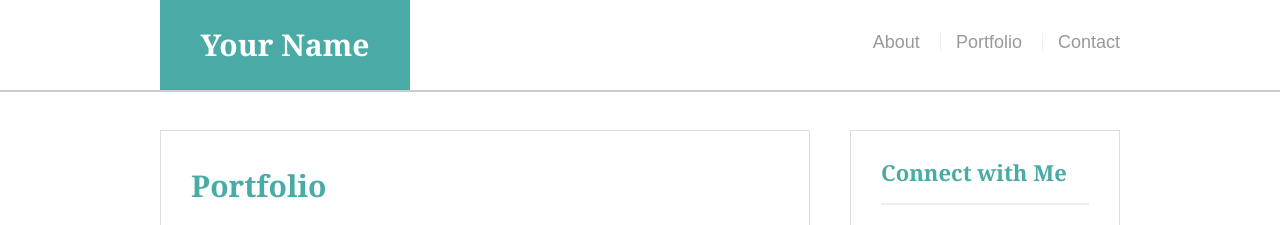
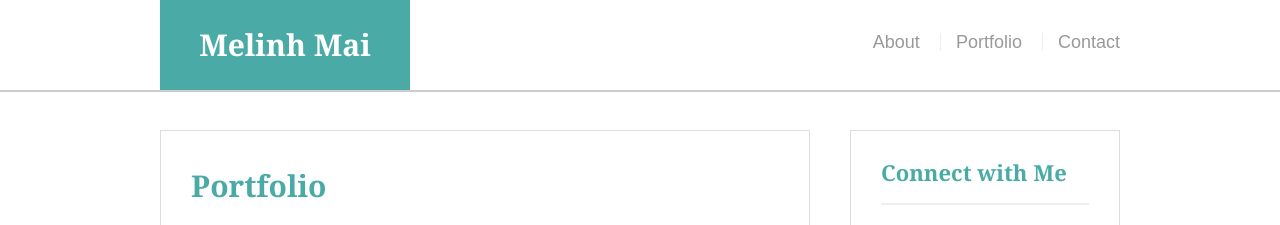
Before and after one commit to mel177/Basic-Portfolio, a plain HTML site: page Portfolio.html in a window 1280 px wide. Shown: the top 225 px of the page. Drawn offline with Linux system fonts and the light colour scheme.

Commit message:
corrected html file

```diff
--- a/Portfolio.html
+++ b/Portfolio.html
@@ -12,7 +12,7 @@
 
   <header id="masthead">
     <div class="container">
-      <a href="index.html" id="logo">Your Name</a>
+      <a href="index.html" id="logo">Melinh Mai</a>
       <nav>
         <a href="index.html">About</a>
         <a href="portfolio.html">Portfolio</a>
```
